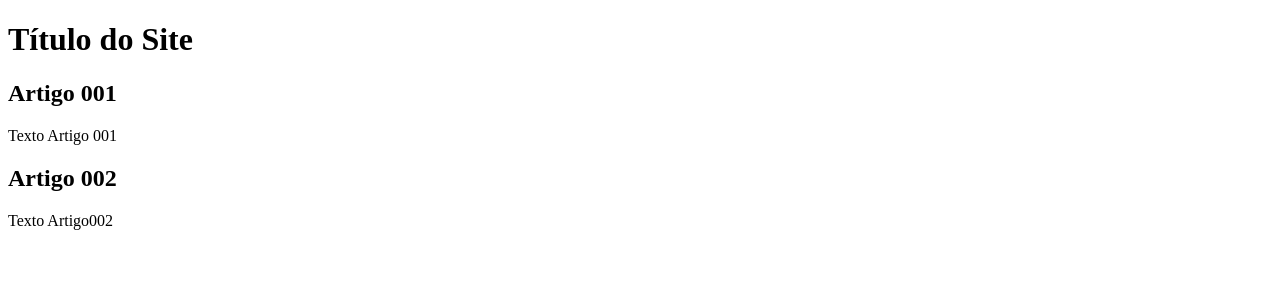
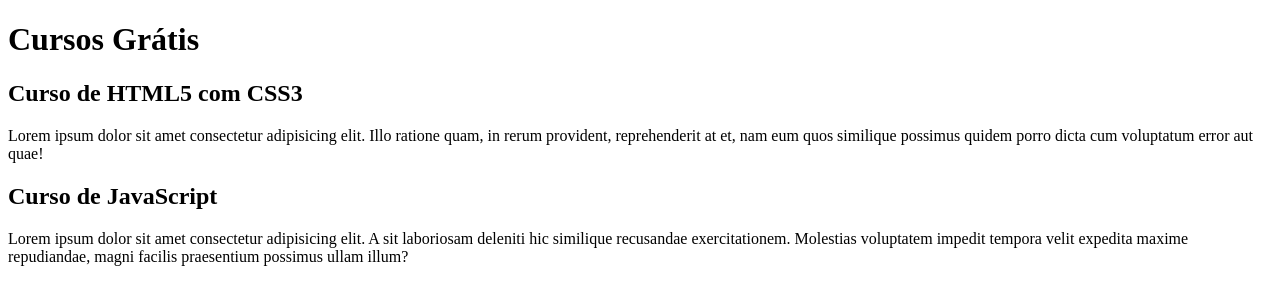
Before and after one commit to HeltonSSouza/projeto-site, a plain HTML site: page index.html in a window 1280 px wide. Drawn offline with Linux system fonts and the light colour scheme.

Commit message:
comecei a escrever o conteúdo

```diff
--- a/index.html
+++ b/index.html
@@ -9,15 +9,15 @@
 <body>
     <main>
         <header>
-            <h1>Título do Site</h1>
+            <h1>Cursos Grátis</h1>
         </header>
         <article>
-            <h2>Artigo 001</h2>
-            <p>Texto Artigo 001</p>
+            <h2>Curso de HTML5 com CSS3 </h2>
+            <p>Lorem ipsum dolor sit amet consectetur adipisicing elit. Illo ratione quam, in rerum provident, reprehenderit at et, nam eum quos similique possimus quidem porro dicta cum voluptatum error aut quae!</p>
         </article>
         <article>
-            <h2>Artigo 002</h2>
-            <p>Texto Artigo002</p>
+            <h2>Curso de JavaScript</h2>
+            <p>Lorem ipsum dolor sit amet consectetur adipisicing elit. A sit laboriosam deleniti hic similique recusandae exercitationem. Molestias voluptatem impedit tempora velit expedita maxime repudiandae, magni facilis praesentium possimus ullam illum?</p>
         </article>
     </main>
 </body>
```
